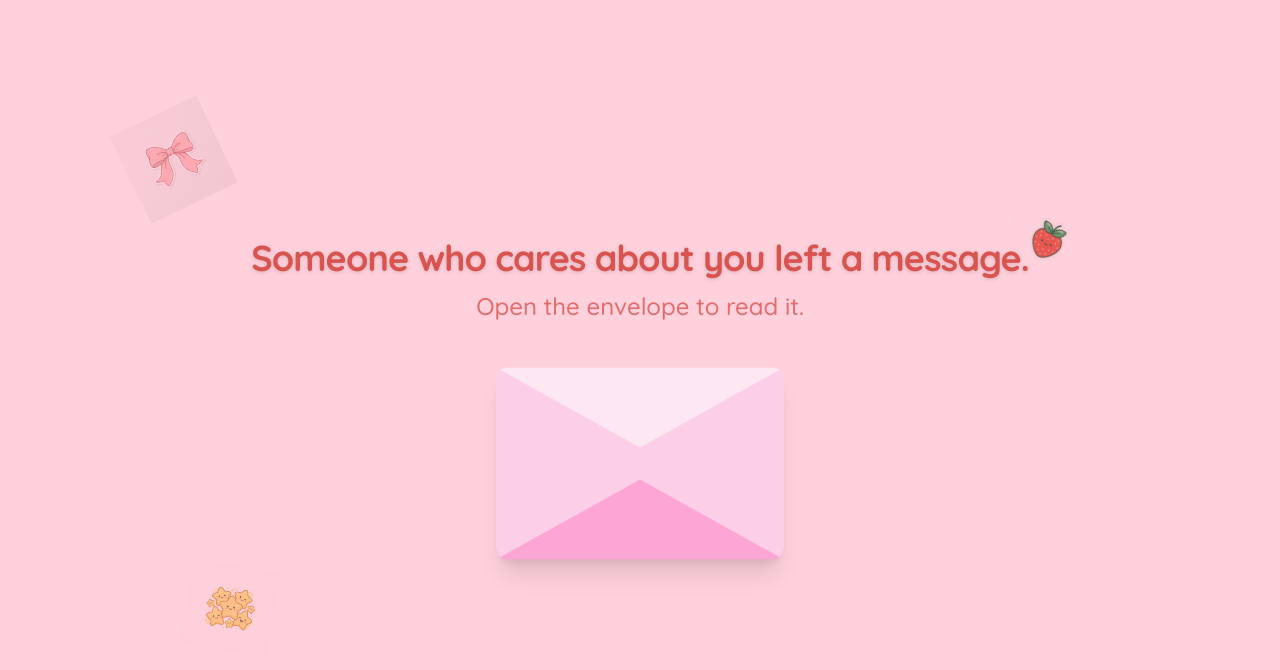
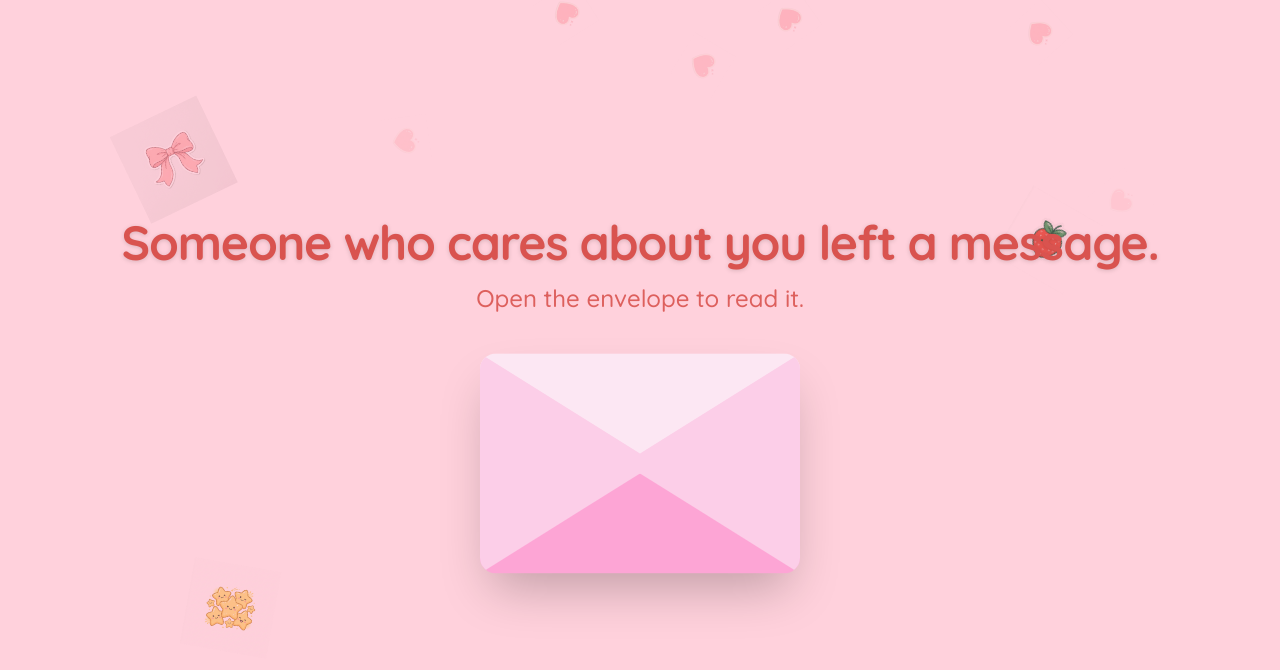
Before and after one commit to Rayhan-099/delulu-prank, a React (Vite) app: page / in a window 1280 px wide. Shown: the top 670 px of the page. Built offline with nearby package versions, Linux system fonts and the light colour scheme; no server answers.

Commit message:
Aesthetic Polish pass 2: floating hearts, wax seal, twinkling stars background

```diff
--- a/src/components/Wholesome/Envelope.jsx
+++ b/src/components/Wholesome/Envelope.jsx
@@ -38,15 +38,41 @@ export default function Envelope() {
                 transition={{ duration: 5, repeat: Infinity, ease: "easeInOut", delay: 0.5 }}
             />
 
+            {/* Floating Hearts Background */}
+            {[...Array(6)].map((_, i) => (
+                <motion.img
+                    key={i}
+                    src="/assets/images/floating_heart.png"
+                    alt="floating heart"
+                    className="absolute w-12 h-12 object-contain mix-blend-multiply opacity-50 z-0"
+                    initial={{
+                        x: Math.random() * window.innerWidth - window.innerWidth / 2,
+                        y: window.innerHeight / 2 + 100
+                    }}
+                    animate={{
+                        y: [-100, -window.innerHeight],
+                        x: (Math.random() - 0.5) * 200 + (Math.random() * window.innerWidth - window.innerWidth / 2),
+                        rotate: [0, 360],
+                        opacity: [0, 0.6, 0]
+                    }}
+                    transition={{
+                        duration: 8 + Math.random() * 4,
+                        repeat: Infinity,
+                        delay: Math.random() * 5,
+                        ease: "linear"
+                    }}
+                />
+            ))}
+
             <motion.div
                 initial={{ opacity: 0, y: 20 }}
                 animate={{ opacity: 1, y: 0 }}
                 className="text-center mb-12 z-10 px-4"
             >
-                <p className="text-3xl md:text-4xl text-[#D9534F] drop-shadow-sm font-bold tracking-tight">
+                <p className="text-3xl md:text-5xl text-[#D9534F] drop-shadow-sm font-bold tracking-tight">
                     Someone who cares about you left a message.
                 </p>
-                <p className="text-xl md:text-2xl text-[#D9534F]/80 mt-3 font-medium">
+                <p className="text-xl md:text-2xl text-[#D9534F]/90 mt-4 font-medium">
                     Open the envelope to read it.
                 </p>
             </motion.div>
@@ -55,16 +81,14 @@ export default function Envelope() {
                 onClick={handleOpen}
                 className="relative group cursor-pointer z-10"
                 animate={{ y: [0, -10, 0] }}
-                transition={{ repeat: Infinity, duration: 3, ease: 'easeInOut' }}
+                transition={{ repeat: Infinity, duration: 4, ease: 'easeInOut' }}
                 whileHover={{ scale: 1.05 }}
                 whileTap={{ scale: 0.95 }}
             >
                 {/* Simple CSS Envelope Graphic for now, but made cuter */}
-                <div className="w-72 h-48 bg-[#fffbfa] rounded-xl shadow-xl overflow-hidden relative border-t-[80px] border-t-pink-100 border-x-[144px] border-x-pink-200 border-b-[80px] border-b-pink-300 transition-all group-hover:shadow-2xl">
-                    <div className="absolute top-1/2 left-1/2 -translate-x-1/2 -translate-y-[120%] z-10 group-hover:scale-110 transition-transform">
-                        <div className="w-14 h-14 bg-[#ff6b81] rounded-full shadow-md flex items-center justify-center border-4 border-[#fffbfa]">
-                            <span className="text-white text-xl">❤</span>
-                        </div>
+                <div className="w-[320px] h-[220px] bg-[#fffbfa] rounded-2xl shadow-2xl overflow-hidden relative border-t-[100px] border-t-pink-100 border-x-[160px] border-x-pink-200 border-b-[100px] border-b-pink-300 transition-all group-hover:shadow-[0_20px_50px_rgba(255,192,203,0.5)]">
+                    <div className="absolute top-1/2 left-1/2 -translate-x-1/2 -translate-y-full z-10 group-hover:scale-110 transition-transform">
+                        <img src="/assets/images/wax_seal.png" alt="wax seal" className="w-20 h-20 mix-blend-multiply opacity-90" />
                     </div>
                 </div>
             </motion.button>
--- a/src/components/Wholesome/Letter.jsx
+++ b/src/components/Wholesome/Letter.jsx
@@ -27,9 +27,18 @@ export default function Letter() {
     };
 
     return (
-        <div className="flex flex-col items-center justify-center h-full w-full px-4 overflow-y-auto pt-20 pb-20">
+        <div className="flex flex-col items-center justify-center h-full w-full px-4 overflow-y-auto pt-20 pb-20 bg-[var(--color-bg-pastel-pink)] relative">
 
-            <div className="w-full max-w-md bg-white text-gray-800 shadow-2xl rounded-sm p-8 space-y-6 relative" onClick={handleNextFold}>
+            {/* Background Hearts for continuity */}
+            <img src="/assets/images/floating_heart.png" className="absolute top-20 right-10 w-16 opacity-30 mix-blend-multiply rotate-12" />
+            <img src="/assets/images/floating_heart.png" className="absolute bottom-40 left-10 w-24 opacity-20 mix-blend-multiply -rotate-12" />
+
+            <div className="w-full max-w-md bg-[#fffdf9] text-gray-800 shadow-[0_20px_50px_rgba(0,0,0,0.1)] rounded-xl pt-16 pb-12 px-10 space-y-6 relative border border-[#f0e6d2]" onClick={handleNextFold}>
+
+                {/* Cute Wax Seal Pin at the top */}
+                <div className="absolute -top-10 left-1/2 -translate-x-1/2">
+                    <img src="/assets/images/wax_seal.png" alt="seal" className="w-20 h-20 mix-blend-multiply drop-shadow-md" />
+                </div>
 
                 {folds.map((fold, index) => (
                     <AnimatePresence key={fold.id}>
--- a/src/components/Wholesome/StarJar.jsx
+++ b/src/components/Wholesome/StarJar.jsx
@@ -59,14 +59,32 @@ export default function StarJar() {
     };
 
     return (
-        <div className="flex flex-col items-center h-full w-full justify-end pb-20 relative overflow-hidden">
+        <div className="flex flex-col items-center h-full w-full justify-end pb-20 relative overflow-hidden bg-gradient-to-t from-[#0f172a] to-[#1e1b4b]">
+
+            {/* Background Twinkling Stars */}
+            <div className="absolute inset-0 z-0 opacity-60">
+                {[...Array(40)].map((_, i) => (
+                    <motion.div
+                        key={i}
+                        className="absolute rounded-full bg-white"
+                        style={{
+                            width: Math.random() * 3 + 1 + 'px',
+                            height: Math.random() * 3 + 1 + 'px',
+                            top: Math.random() * 100 + '%',
+                            left: Math.random() * 100 + '%'
+                        }}
+                        animate={{ opacity: [0.2, 1, 0.2], scale: [1, 1.5, 1] }}
+                        transition={{ duration: Math.random() * 3 + 2, repeat: Infinity, delay: Math.random() * 5 }}
+                    />
+                ))}
+            </div>
 
             {/* Title / Instruction */}
             <motion.div
                 initial={{ opacity: 0, y: -20 }}
                 animate={{ opacity: 1, y: 0 }}
                 transition={{ delay: 1, duration: 2 }}
-                className="absolute top-20 text-center w-full px-4"
+                className="absolute top-20 text-center w-full px-4 z-10"
             >
                 <p className="text-xl text-[var(--color-bg-lavender)] drop-shadow-md">
                     Each star contains something someone wanted to tell you.
```
Also changed, not shown: public/assets/images/floating_heart.png (added), public/assets/images/wax_seal.png (added).
